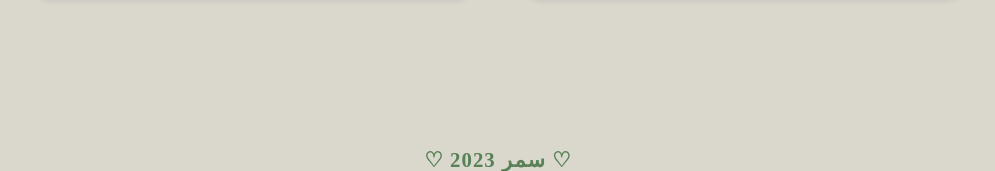
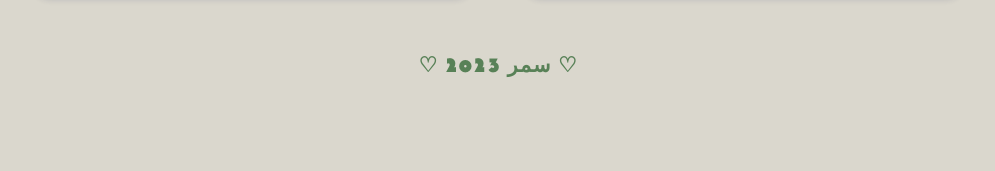
Before and after one commit to samkitkat/samkitkat.github.io, an Astro site: page /me in a window 1280 px wide. Shown: the part 840-1011 px from the top of the page, without its empty margins (142-1137 px from the left). After the commit the page ends 967 px from the top, so only its background shows below. Built offline with nearby package versions, Linux system fonts and the light colour scheme; Astro itself is replaced by a stand-in of ours; a web font is replaced by a local one.

Commit message:
fixed footer on link page

```diff
--- a/src/components/Footer.astro
+++ b/src/components/Footer.astro
@@ -7,6 +7,7 @@ const today = new Date();
 </footer>
 
 <style>
+
   footer {
     text-align: center;
     padding-top: 5rem;
--- a/src/pages/me/index.astro
+++ b/src/pages/me/index.astro
@@ -2,7 +2,7 @@
 import "../../styles/me.css";
 import { links } from "../../consts";
 import Socials from "../../components/Socials.astro";
-import Footer from "../../components/Footer.astro";
+const today = new Date();
 ---
 
 <!DOCTYPE html>
@@ -159,7 +159,9 @@ import Footer from "../../components/Footer.astro";
           </div>
         </li>
       </ul>
-      <Footer />
+      <footer class="footer">
+        <h1>♡ {today.getFullYear()} سمر ♡</h1>
+      </footer>
     </main>
   </body>
 </html>
```
Lines whose indentation alone changed are shown as unchanged.
